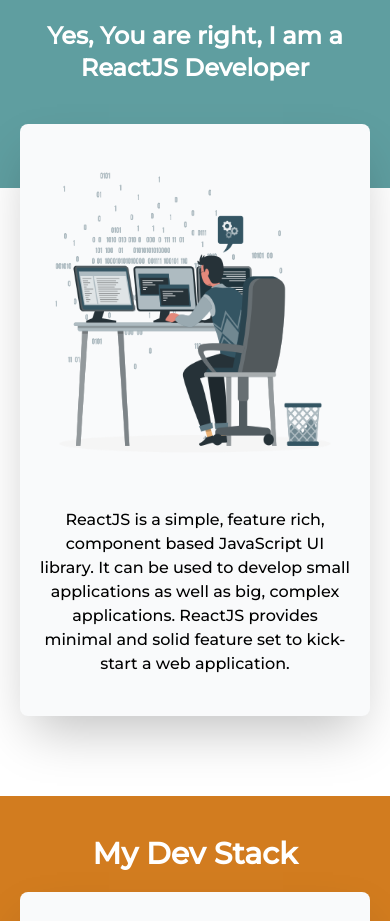
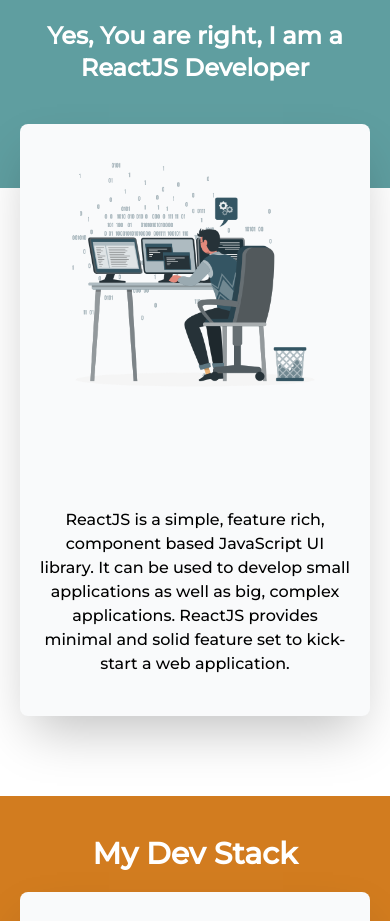
Before and after one commit to tharuAnish/my-folio, a React (Create React App) app: page / in a window 390 px wide. Shown: the part 1820-2741 px from the top of the page. Built offline with nearby package versions, Linux system fonts and the light colour scheme; no server answers.

Commit message:
og image added

```diff
--- a/src/pages/Home.js
+++ b/src/pages/Home.js
@@ -152,7 +152,7 @@
           <div className="md:mx-5 mx-32 shadow-2xl bg-gray-50 -mt-16 rounded-lg hover:bg-gray-700 hover:text-white duration-500">
             <div className="h-96">
               <img
-                className="h-full mx-auto"
+                className="h-full mx-auto md:h-4/5"
                 src="./react_dev.png"
                 alt="react dev"
               />
```
Also changed, not shown: public/gradOG.jpg (added).
